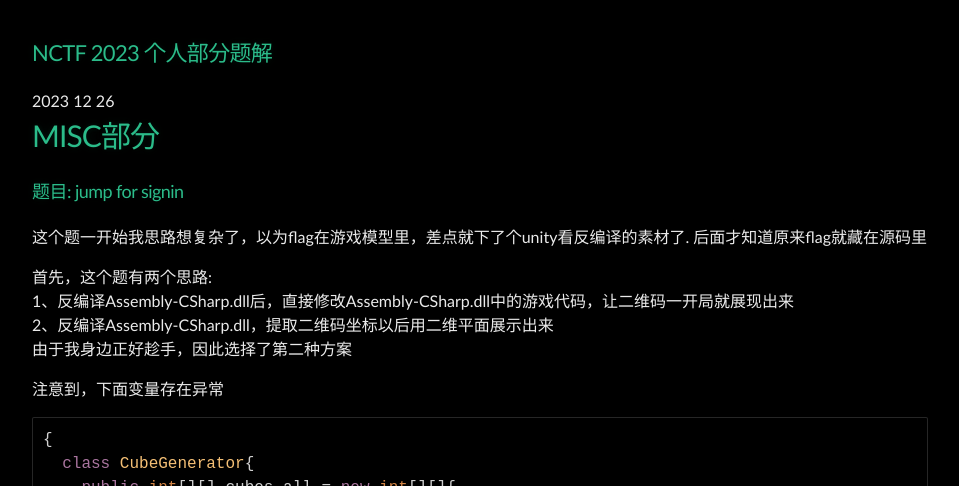
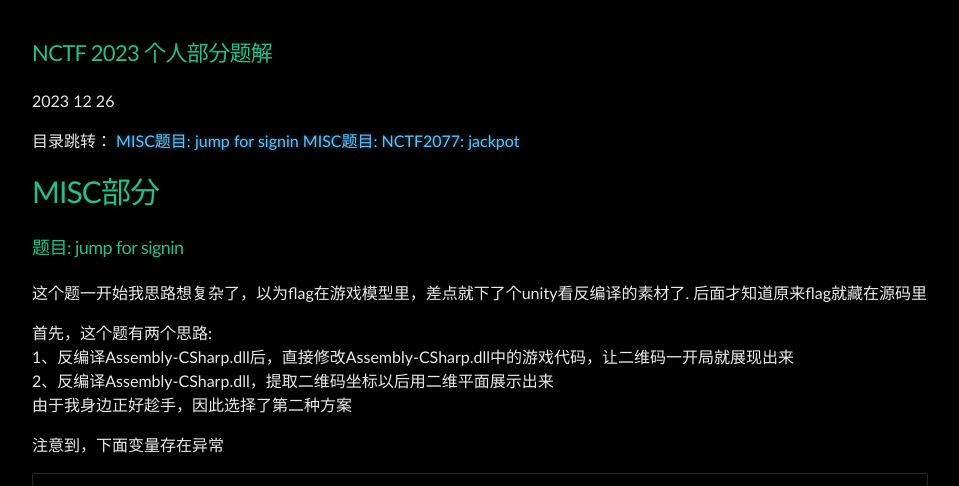
Before and after one commit to Leeyangee/leeyangee.github.io, a Jekyll site: the page built from _posts/2023-12-26-NCTF 2023 个人部分题解.md, in a window 1280 px wide and 900 px high, cut to the strip 414-900 px from the top of the window. Shown: the whole strip, without its empty margins (160-1119 px from the left). Built offline with Jekyll 4.4.1, drawn with Linux system fonts in a browser that asks for light colours.

Commit message:
Update 2023-12-26-NCTF 2023 个人部分题解.md

```diff
--- a/_posts/2023-12-26-NCTF 2023 个人部分题解.md
+++ b/_posts/2023-12-26-NCTF 2023 个人部分题解.md
@@ -3,9 +3,13 @@ title: NCTF 2023 个人部分题解
 published: true
 ---
 
+目录跳转：
+<a href="#header-31">MISC题目: jump for signin</a>
+<a href="#header-32">MISC题目: NCTF2077: jackpot</a>
+
 # [](#header-1)MISC部分
 
-### [](#header-3)题目: jump for signin
+### [](#header-31)题目: jump for signin
 
 这个题一开始我思路想复杂了，以为flag在游戏模型里，差点就下了个unity看反编译的素材了. 后面才知道原来flag就藏在源码里
 
@@ -62,7 +66,7 @@ leectf.plot.draw2DPixel(pts)
 ![avatar](/image/nctf-1.png)
 NCTF{25d8fdeb-0cb6-4ad4-8da1-788a72e701f0}
 
-### [](#header-3)题目: NCTF2077: jackpot
+### [](#header-32)题目: NCTF2077: jackpot
 
 首先，下载png图片和exe
 <a href="https://zysgmzb.club/hello/nctf.png">https://zysgmzb.club/hello/nctf.png</a>
```
